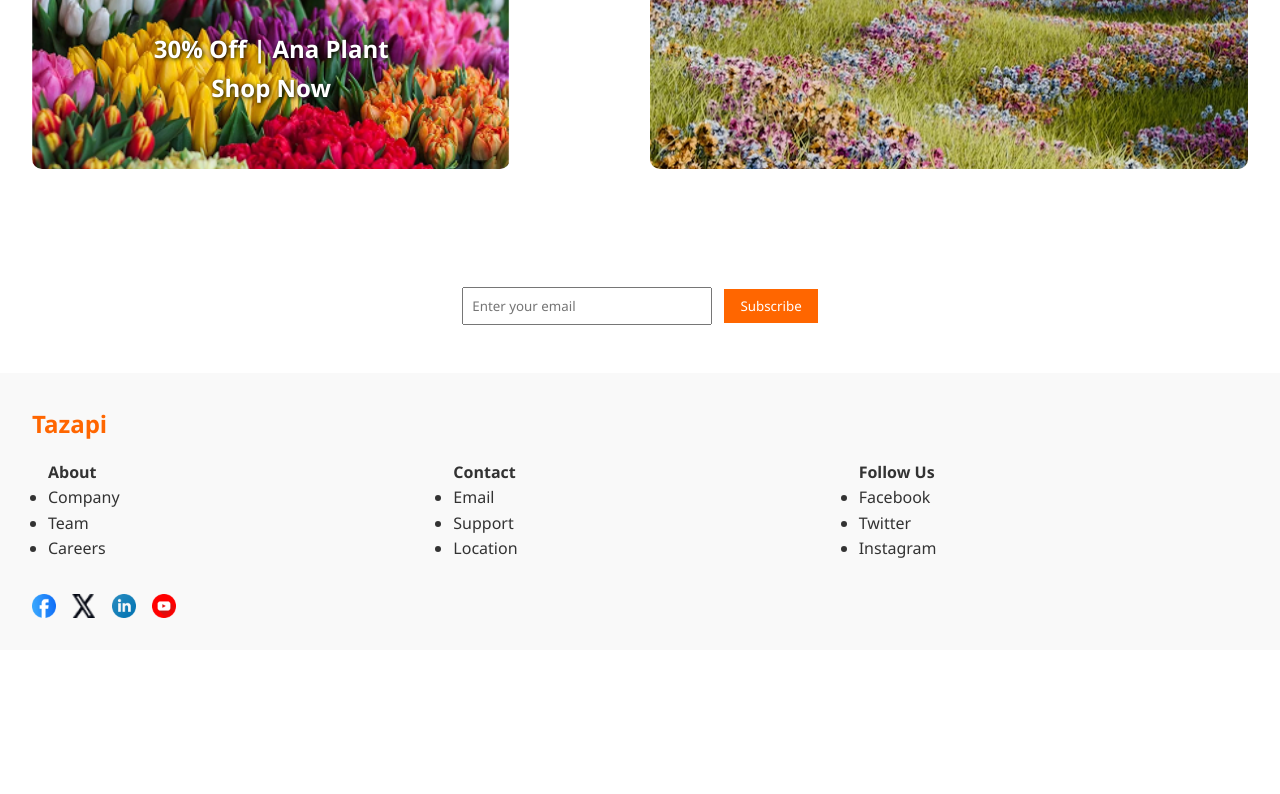
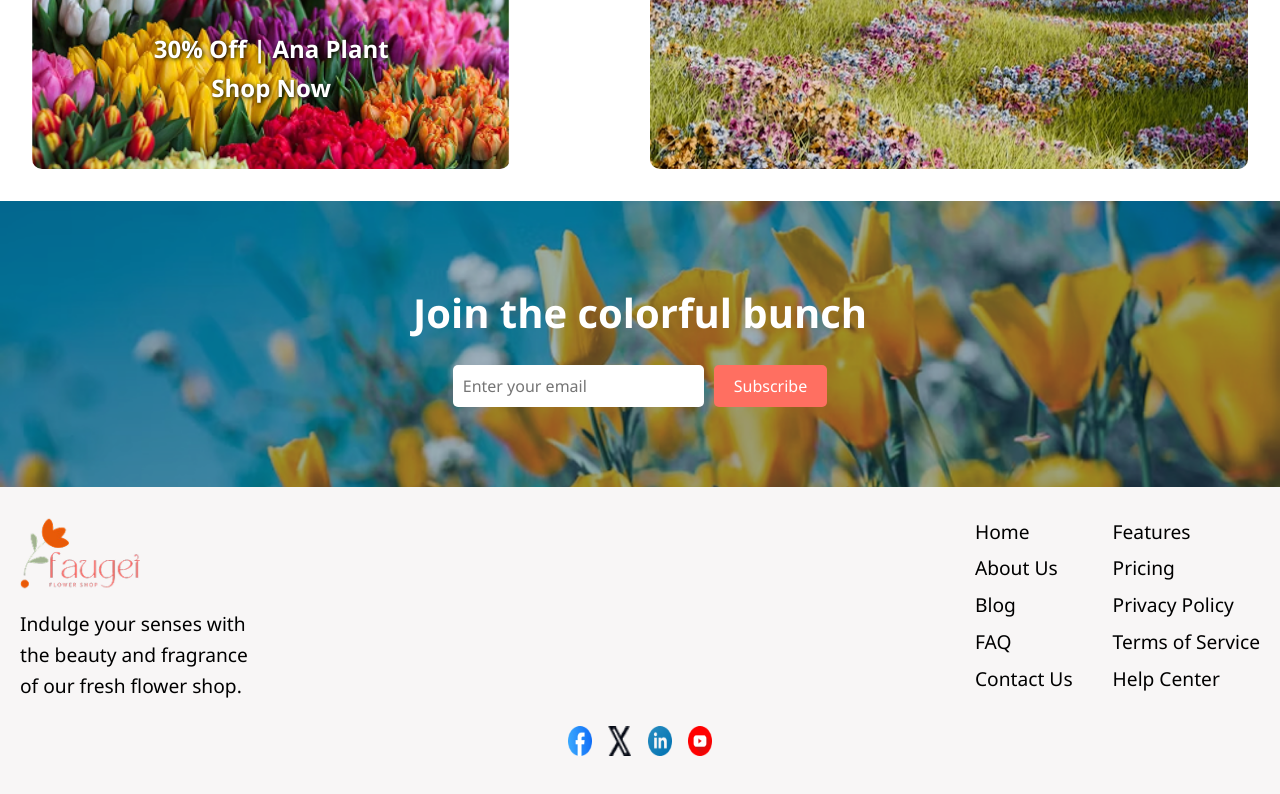
Before and after one commit to imran0202/Assignment_02, a plain HTML site: page index.html in a window 1280 px wide. Shown: the part 2300-3094 px from the top of the page. Before the commit the page ends 2950 px from the top, so only its background shows below. Drawn offline with Linux system fonts and the light colour scheme.

Commit message:
updated code

```diff
--- a/index.html
+++ b/index.html
@@ -113,8 +113,8 @@
 
   <!-- Join Section -->
   <section class="join">
-    <div class="join-content">
-      <h1>Join the colorful bunch</h1>
+  <div class="join-overlay">
+    <h2>Join the colorful bunch</h2>
     <form>
       <input type="email" placeholder="Enter your email" />
       <button type="submit">Subscribe</button>
@@ -122,29 +122,46 @@
   </div>
 </section>
 
+
   <!-- Footer -->
   <footer class="footer">
-    <div class="footer-logo">Tazapi</div>
-    <div class="footer-cols">
-      <div>
-        <h4>About</h4>
-        <ul><li>Company</li><li>Team</li><li>Careers</li></ul>
+  <div class="footer-container">
+    <div class="footer-logo">
+      <img src="assets/logo.png" alt="Tazapi Logo" />
+      <p>Indulge your senses with the beauty and fragrance of our fresh flower shop. </p>
     </div>
-      <div>
-        <h4>Contact</h4>
-        <ul><li>Email</li><li>Support</li><li>Location</li></ul>
+
+    <div class="footer-links">
+      <div class="footer-col">
+        <ul>
+          <li><a href="#">Home</a></li>
+          <li><a href="#">About Us</a></li>
+          <li><a href="#">Blog</a></li>
+          <li><a href="#">FAQ</a></li>
+          <li><a href="#">Contact Us</a></li>
+        </ul>
       </div>
-      <div>
-        <h4>Follow Us</h4>
-        <ul><li>Facebook</li><li>Twitter</li><li>Instagram</li></ul>
+      <div class="footer-col">
+        <ul>
+          <li><a href="#">Features</a></li>
+          <li><a href="#">Pricing</a></li>
+          <li><a href="#">Privacy Policy</a></li>
+          <li><a href="#">Terms of Service</a></li>
+          <li><a href="#">Help Center</a></li>
+        </ul>
       </div>
     </div>
+  </div>
+
   <div class="social-icons">
     <img src="assets/icon-facebook.png" alt="Facebook" />
     <img src="assets/icon-twitter.png" alt="Twitter" />
     <img src="assets/icon-linkedin.png" alt="LinkedIn" />
     <img src="assets/icon-youtube.png" alt="YouTube" />
   </div>
+
+
 </footer>
+
 </body>
 </html>
--- a/style.css
+++ b/style.css
@@ -244,50 +244,123 @@ body {
 }
 
 .join {
-  background-image: url('assets/join-bg.png');
+  background-image: url('assets/news-letter-bg.png'); /* Replace with your actual image path */
   background-size: cover;
   background-position: center;
-  padding: 3rem;
+  padding: 80px 20px;
   text-align: center;
+  position: relative;
   color: white;
 }
 
+
+
+.join h2 {
+  font-size: 2.5rem;
+  margin-bottom: 20px;
+}
+
+.join form {
+  display: flex;
+  justify-content: center;
+  gap: 10px;
+  flex-wrap: wrap;
+}
+
 .join input[type="email"] {
-  padding: 0.5rem;
-  width: 250px;
-  max-width: 90%;
-  margin-right: 0.5rem;
+  padding: 10px;
+  font-size: 1rem;
+  border: none;
+  border-radius: 5px;
+  min-width: 250px;
 }
 
 .join button {
-  padding: 0.5rem 1rem;
-  background-color: #ff6600;
+  padding: 10px 20px;
+  background-color: #ff6f61;
   color: white;
   border: none;
+  border-radius: 5px;
+  font-size: 1rem;
   cursor: pointer;
 }
 
+
 .footer {
-  background-color: #f9f9f9;
-  padding: 2rem;
+  background-color: #f8f6f6;
+  color: #000000;
+  padding: 30px 20px 20px;
+  font-size: 1.2rem;
+  font-family: Arial, sans-serif;
 }
 
-.footer-cols {
+.footer-container {
   display: flex;
   flex-wrap: wrap;
   justify-content: space-between;
-}
-
-.footer-cols div {
-  flex: 1;
-  margin: 1rem;
+  gap: 40px;
 }
 
 .footer-logo {
-  font-size: 1.5rem;
-  font-weight: bold;
-  color: #ff6600;
+  max-width: 250px;
 }
+
+.footer-logo img {
+  width: 120px;
+  margin-bottom: 10px;
+}
+
+.footer-links {
+  display: flex;
+  gap: 40px;
+  flex-wrap: wrap;
+}
+
+.footer-col {
+  margin-bottom: 10px;
+  font-size: 1 rem;
+  color: #ffb6b6;
+}
+
+.footer-col ul {
+  list-style: none;
+  padding: 0;
+}
+
+.footer-col ul li {
+  margin-bottom: 6px;
+}
+
+.footer-col ul li a {
+  color: #000000;
+  text-decoration: none;
+  transition: color 0.3s ease;
+}
+
+.footer-col ul li a:hover {
+  color: #fff;
+}
+
+.social-icons {
+  display: flex;
+  justify-content: center;
+  gap: 15px;
+  margin: 20px 0;
+}
+
+.social-icons img {
+  width: 30px;
+  height: 30px;
+  cursor: pointer;
+  transition: transform 0.3s;
+}
+
+.social-icons img:hover {
+  transform: scale(1.2);
+}
+
+
+
 
 .social-icons {
   margin-top: 1rem;
@@ -305,7 +378,25 @@ body {
     flex-direction: column;
   }
 
+  .lover {
+    flex-direction: column;
+    align-items: center;
+    text-align: center;
+  }
 
+  .lover-img img {
+    max-width: 100%;
+    margin-bottom: 20px;
+  }
+
+  .lover-content {
+    padding: 0;
+  }
+
+  .lover-content ul {
+    padding-left: -1;
+    list-style-position: inside;
+  }
 
   .menu ul {
     flex-direction: column;
@@ -316,3 +407,16 @@ body {
     grid-template-columns: repeat(auto-fit, minmax(140px, 1fr));
   }
 }
+@media (max-width: 600px) {
+  .join h2 {
+    font-size: 1.5rem;
+  }
+
+  .join input[type="email"] {
+    width: 100%;
+  }
+
+  .join button {
+    width: 100%;
+  }
+}
```
Also changed, not shown: assets/shopping-cart-icon-flat-design-600nw-570153007.webp (deleted). Lines whose indentation alone changed are shown as unchanged.
